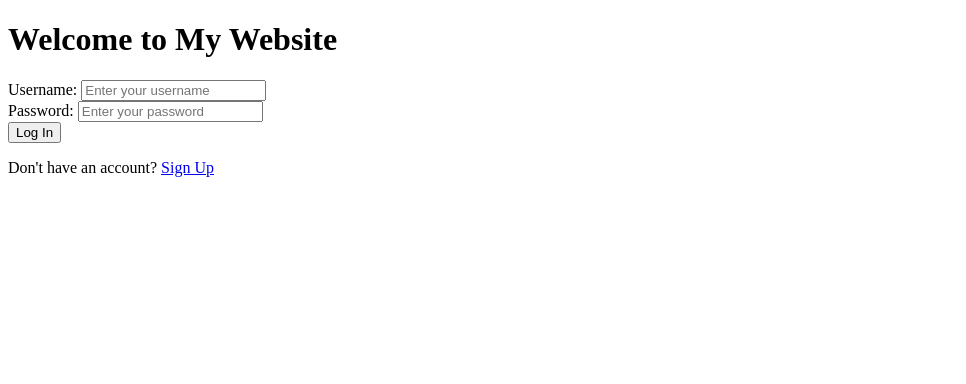
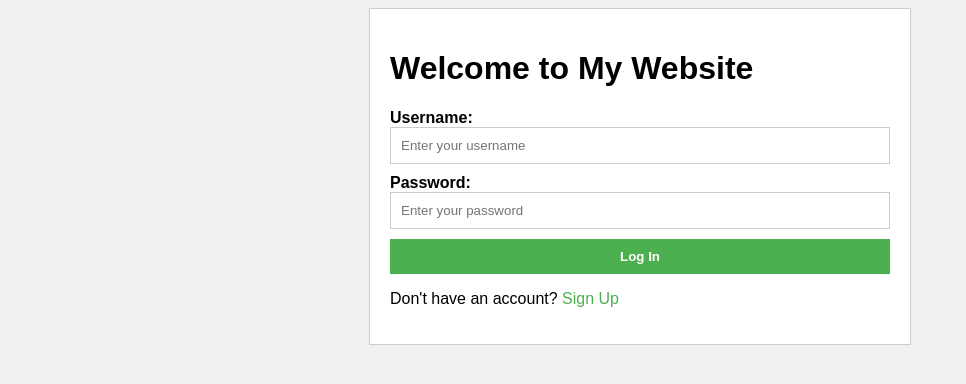
Before and after one commit to NyxInfernos/loginpage, a plain HTML site: page index.html in a window 1280 px wide. Shown: the whole page, without its empty margins (0-966 px from the left). Drawn offline with Linux system fonts and the light colour scheme.

Commit message:
Add files via upload

```diff
--- /dev/null
+++ b/scripts.js
@@ -0,0 +1,20 @@
+// scripts.js
+// define a function to validate the form input
+function validateForm() {
+    // get the username and password values
+    var username = document.getElementById("username").value;
+    var password = document.getElementById("password").value;
+    // check if the username and password are not empty
+    if (username == "" || password == "") {
+      alert("Please enter your username and password");
+      return false;
+    }
+    // check if the username and password are correct
+    if (username == "admin" && password == "1234") {
+      alert("You have successfully logged in");
+      return true;
+    } else {
+      alert("Invalid username or password");
+      return false;
+    }
+  }
--- /dev/null
+++ b/styles.css
@@ -0,0 +1,58 @@
+/* styles.css */
+/* set the font and background color for the body */
+body {
+    font-family: Arial, sans-serif;
+    background-color: #f0f0f0;
+  }
+
+  /* center the container div and give it some padding and margin */
+  .container {
+    width: 500px;
+    margin: 0 auto;
+    padding: 20px;
+    border: 1px solid #ccc;
+    background-color: #fff;
+  }
+
+  /* style the form elements */
+  .form-group {
+    margin-bottom: 10px;
+  }
+
+  label {
+    display: block;
+    font-weight: bold;
+  }
+
+  input {
+    display: block;
+    width: 100%;
+    padding: 10px;
+    border: 1px solid #ccc;
+    box-sizing: border-box;
+  }
+
+  button {
+    display: block;
+    width: 100%;
+    padding: 10px;
+    border: none;
+    background-color: #4CAF50;
+    color: #fff;
+    font-weight: bold;
+    cursor: pointer;
+  }
+
+  button:hover {
+    opacity: 0.8;
+  }
+
+  /* style the links */
+  a {
+    color: #4CAF50;
+    text-decoration: none;
+  }
+
+  a:hover {
+    text-decoration: underline;
+  }
--- /dev/null
+++ b/styles2.css
@@ -0,0 +1,58 @@
+/* styles.css */
+/* set the font and background color for the body */
+body {
+    font-family: Arial, sans-serif;
+    background-color: #f0f0f0;
+  }
+
+  /* center the container div and give it some padding and margin */
+  .container {
+    width: 500px;
+    margin: 0 auto;
+    padding: 20px;
+    border: 1px solid #ccc;
+    background-color: #fff;
+  }
+
+  /* style the form elements */
+  .form-group {
+    margin-bottom: 10px;
+  }
+
+  label {
+    display: block;
+    font-weight: bold;
+  }
+
+  input {
+    display: block;
+    width: 100%;
+    padding: 10px;
+    border: 1px solid #ccc;
+    box-sizing: border-box;
+  }
+
+  button {
+    display: block;
+    width: 100%;
+    padding: 10px;
+    border: none;
+    background-color: #4CAF50;
+    color: #fff;
+    font-weight: bold;
+    cursor: pointer;
+  }
+
+  button:hover {
+    opacity: 0.8;
+  }
+
+  /* style the links */
+  a {
+    color: #4CAF50;
+    text-decoration: none;
+  }
+
+  a:hover {
+    text-decoration: underline;
+  }
```
Also changed, not shown: scripts2.js (added, +46 -0 lines), signup.html (added, +38 -0 lines), index.html (line endings or trailing spaces).
